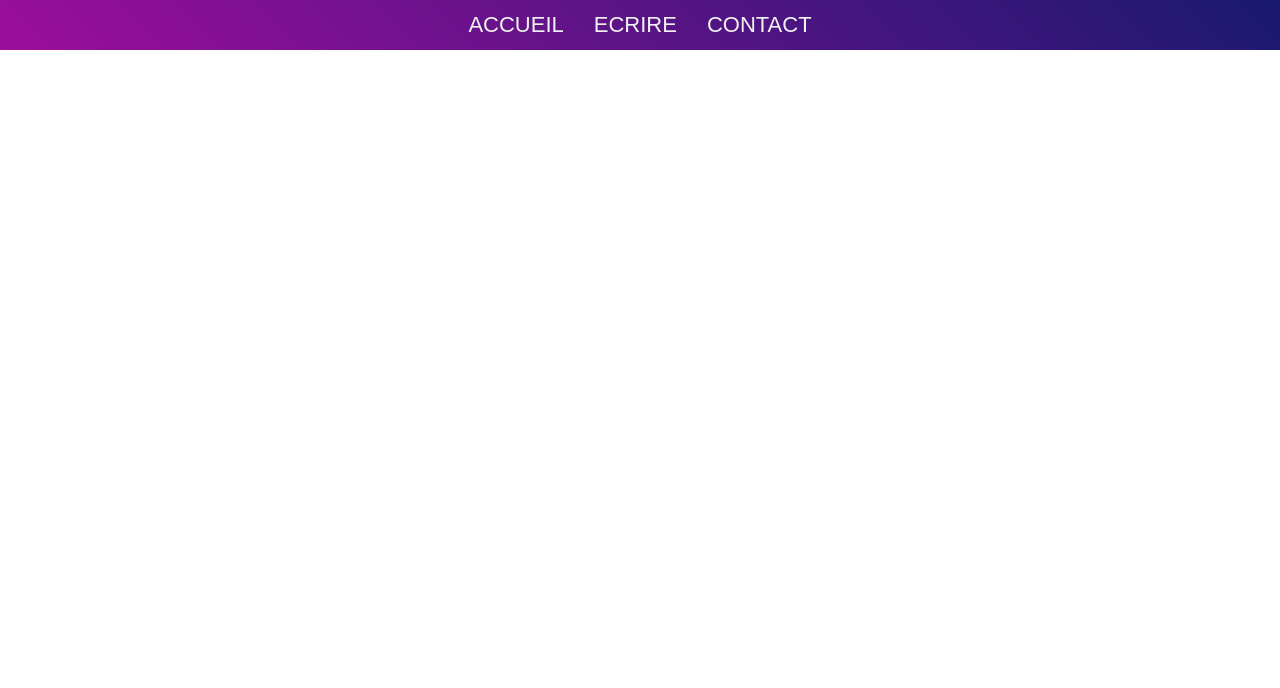
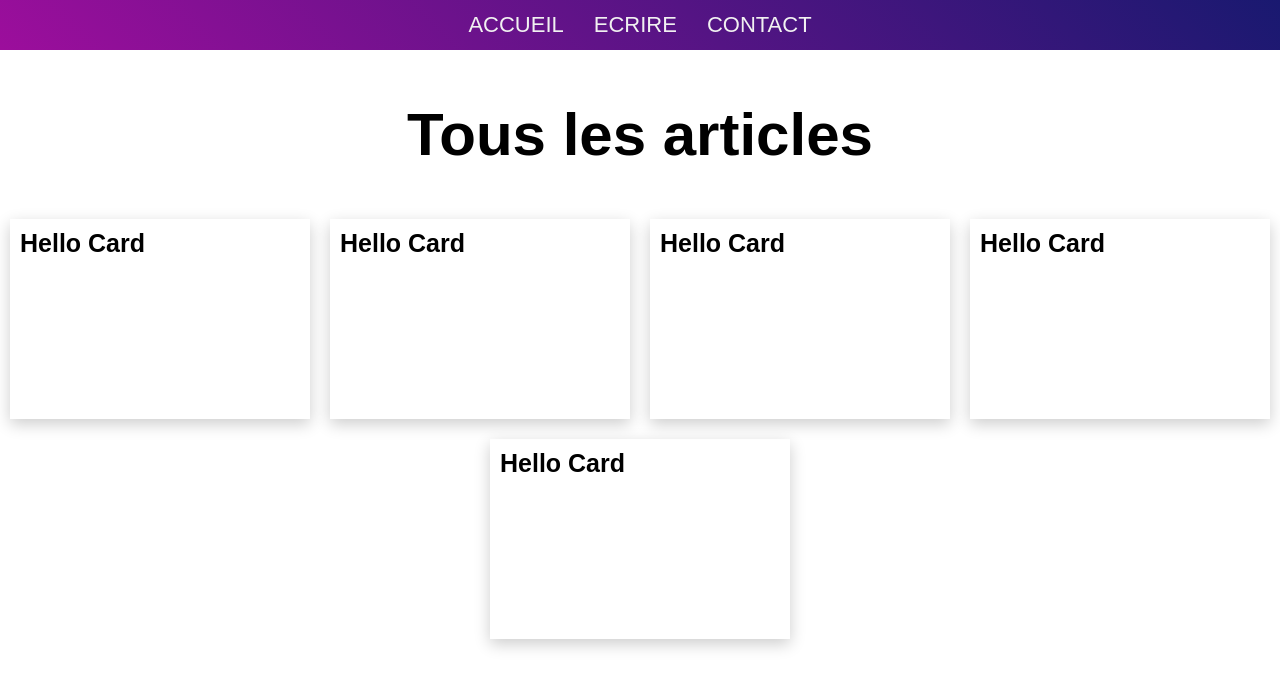
Before and after one commit to g-veronika/Blog-, a React (Create React App) app in the folder my-blog/: page / in a window 1280 px wide. Shown: the top 688 px of the page. Built offline with nearby package versions, Linux system fonts and the light colour scheme.

Commit message:
creating card

```diff
--- a/my-blog/src/App.js
+++ b/my-blog/src/App.js
@@ -1,9 +1,11 @@
 import Navbar from './Components/Navbar/Navbar'
+import Home from './Containers/Home/Home';
 
 function App() {
   return (
     <div className="App">
       <Navbar />
+      <Home />
     </div>
   );
 }
--- a/my-blog/src/Components/Card/Card.css
+++ b/my-blog/src/Components/Card/Card.css
@@ -0,0 +1,22 @@
+.card {
+    max-width: 300px;
+    min-width: 300px;
+    padding: 10px;
+    box-shadow: 0 5px 15px rgba(0, 0, 0, 0.2);
+    margin: 10px;
+    cursor: pointer;
+    min-height: 200px;
+    text-align: left;
+    display: flex;
+    flex-direction: column;
+    justify-content: space-between;
+}
+
+.card h2 {
+    font-size: 25px;
+    margin-bottom: 10px;
+}
+
+.card p {
+    font-size: 18px;
+}
--- a/my-blog/src/Components/Card/Card.js
+++ b/my-blog/src/Components/Card/Card.js
@@ -0,0 +1,10 @@
+import React from 'react'
+import './Card.css'
+
+export default function Card(props) {
+    return (
+        <div className="card">
+            {props.children}
+        </div>
+    )
+}
--- a/my-blog/src/Containers/Home/Home.css
+++ b/my-blog/src/Containers/Home/Home.css
@@ -0,0 +1,14 @@
+.home-title {
+    font-size: 60px;
+    margin: 100px 0 40px;
+    text-align: center;
+}
+
+.container-cards {
+    display: flex;
+    justify-content: center;
+    flex-wrap: wrap;
+    width: 100%;
+    max-width: 1300px;
+    margin: 0 auto 0;
+}
--- a/my-blog/src/Containers/Home/Home.js
+++ b/my-blog/src/Containers/Home/Home.js
@@ -0,0 +1,28 @@
+import React from 'react';
+import './Home.css';
+import Card from '../../Components/Card/Card'
+
+export default function Home() {
+    return (
+        <>
+            <h1 className="home-title">Tous les articles</h1>
+            <div className="container-cards">
+                <Card>
+                    <h2>Hello Card</h2>
+                </Card>
+                <Card>
+                    <h2>Hello Card</h2>
+                </Card>
+                <Card>
+                    <h2>Hello Card</h2>
+                </Card>
+                <Card>
+                    <h2>Hello Card</h2>
+                </Card>
+                <Card>
+                    <h2>Hello Card</h2>
+                </Card>
+            </div>
+        </>
+    )
+}
```
